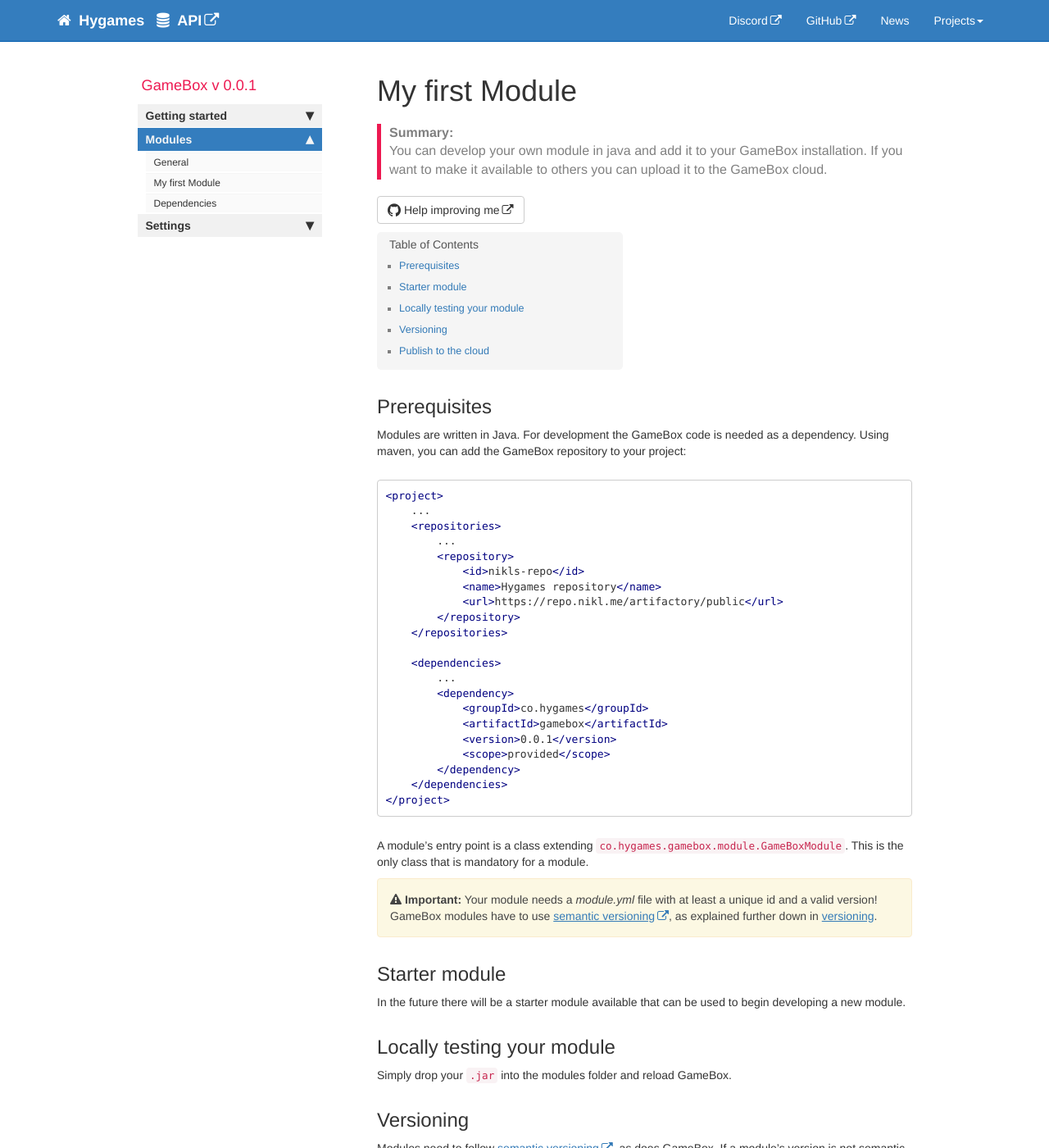
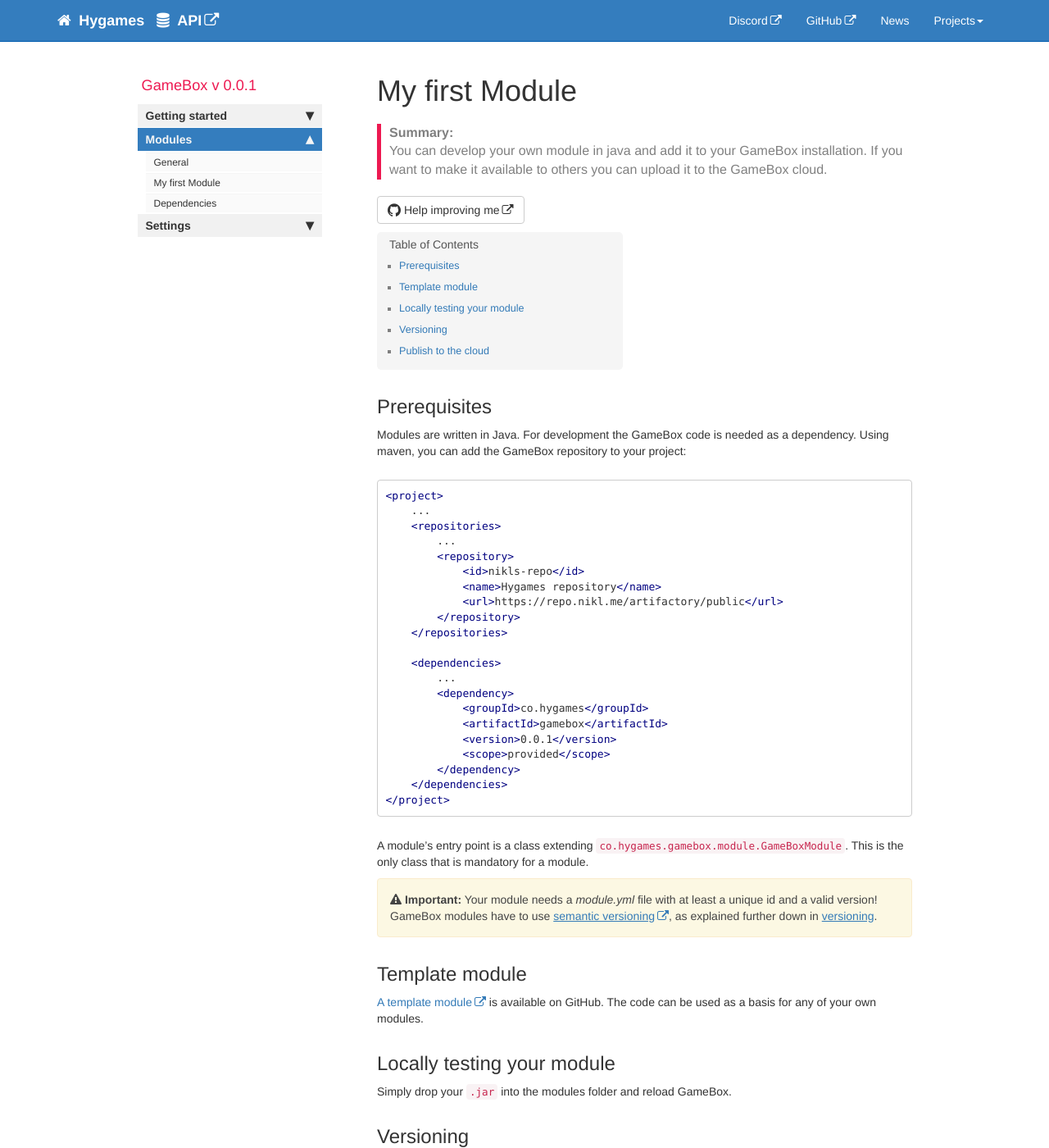
Before and after one commit to hygames/www-hygames-dev, a Jekyll site: the page built from _docs/gamebox/modules/my-first-module.md, in a window 1280 px wide and 1400 px high. Shown: the whole window at 82% size. Built offline with Jekyll 4.4.1, drawn with Linux system fonts in a browser that asks for light colours; nearby versions of some CDN libraries; comment, search, counter and statistics services are not loaded.

Commit message:
link to template module

````diff
--- a/_docs/gamebox/modules/my-first-module.md
+++ b/_docs/gamebox/modules/my-first-module.md
@@ -40,9 +40,9 @@ A module's entry point is a class extending ```co.hygames.gamebox.module.GameBox
 
 {% include important.html content="Your module needs a *module.yml* file with at least a unique id and a valid version! GameBox modules have to use [semantic versioning](https://semver.org/){: target='_blank'}, as explained further down in [versioning](#versioning)." %}
 
-## Starter module
+## Template module
 
-In the future there will be a starter module available that can be used to begin developing a new module.
+[A template module](https://github.com/hygames-team/gamebox-module-template){: target='_blank'} is available on GitHub. The code can be used as a basis for any of your own modules.
 
 ## Locally testing your module
 
````
